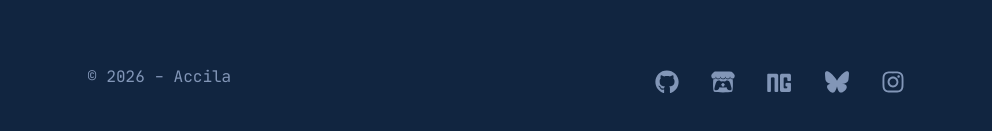
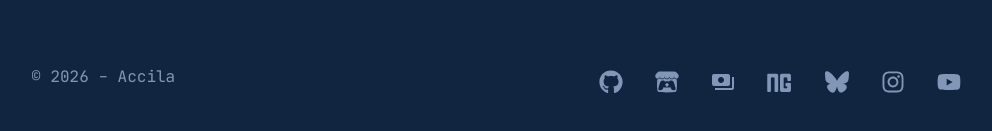
Before and after one commit to queenaccila/acci-blog, a React (Vite) app: page / in a window 1280 px wide. Shown: the part 4618-4749 px from the top of the page, without its empty margins (144-1136 px from the left). Built offline with nearby package versions, Linux system fonts and the light colour scheme.

Commit message:
updated footer links

```diff
--- a/src/global-components/Footer.jsx
+++ b/src/global-components/Footer.jsx
@@ -1,10 +1,10 @@
 import './Footer.css'
 import { FaGithub } from "react-icons/fa";
 import { FaItchIo } from "react-icons/fa";
-import { FaPinterest } from "react-icons/fa";
 import { FaBluesky } from "react-icons/fa6";
-import { FaLinkedin } from "react-icons/fa";
 import { FaInstagram } from "react-icons/fa";
+import { FaYoutube } from "react-icons/fa";
+import { MdPayments } from "react-icons/md";
 import { IconContext } from "react-icons";
 
 function Footer() {
@@ -15,9 +15,11 @@ function Footer() {
             <IconContext.Provider value={{ size: "1.5rem" }}>
             <li className="social-media-link"><a href="https://github.com/queenaccila" target="_blank" rel="noopener noreferrer"><FaGithub /></a></li>
             <li className="social-media-link"><a href="https://queenaccila.itch.io/" target="_blank" rel="noopener noreferrer"><FaItchIo /></a></li>
+            <li className="social-media-link"><a href="https://vgen.co/queenaccila" target="_blank" rel="noopener noreferrer"><MdPayments /></a></li>
             <li className="newgrounds-logo"><a href="https://queenaccila.newgrounds.com/" target="_blank" rel="noopener noreferrer">NG</a></li>
             <li className="social-media-link"><a href="https://bsky.app/profile/queenaccila.bsky.social" target="_blank" rel="noopener noreferrer"><FaBluesky /></a></li>
-            <li className="social-media-link"><a href="https://www.instagram.com/queenaccila/" target="_blank" rel="noopener noreferrer"><FaInstagram /></a></li>
+            <li className="social-media-link"><a href="https://www.instagram.com/queen.accila/" target="_blank" rel="noopener noreferrer"><FaInstagram /></a></li>
+            <li className="social-media-link"><a href="https://www.youtube.com/@queenaccila" target="_blank" rel="noopener noreferrer"><FaYoutube /></a></li>
             </IconContext.Provider>
         </ul>
     </div>
```
